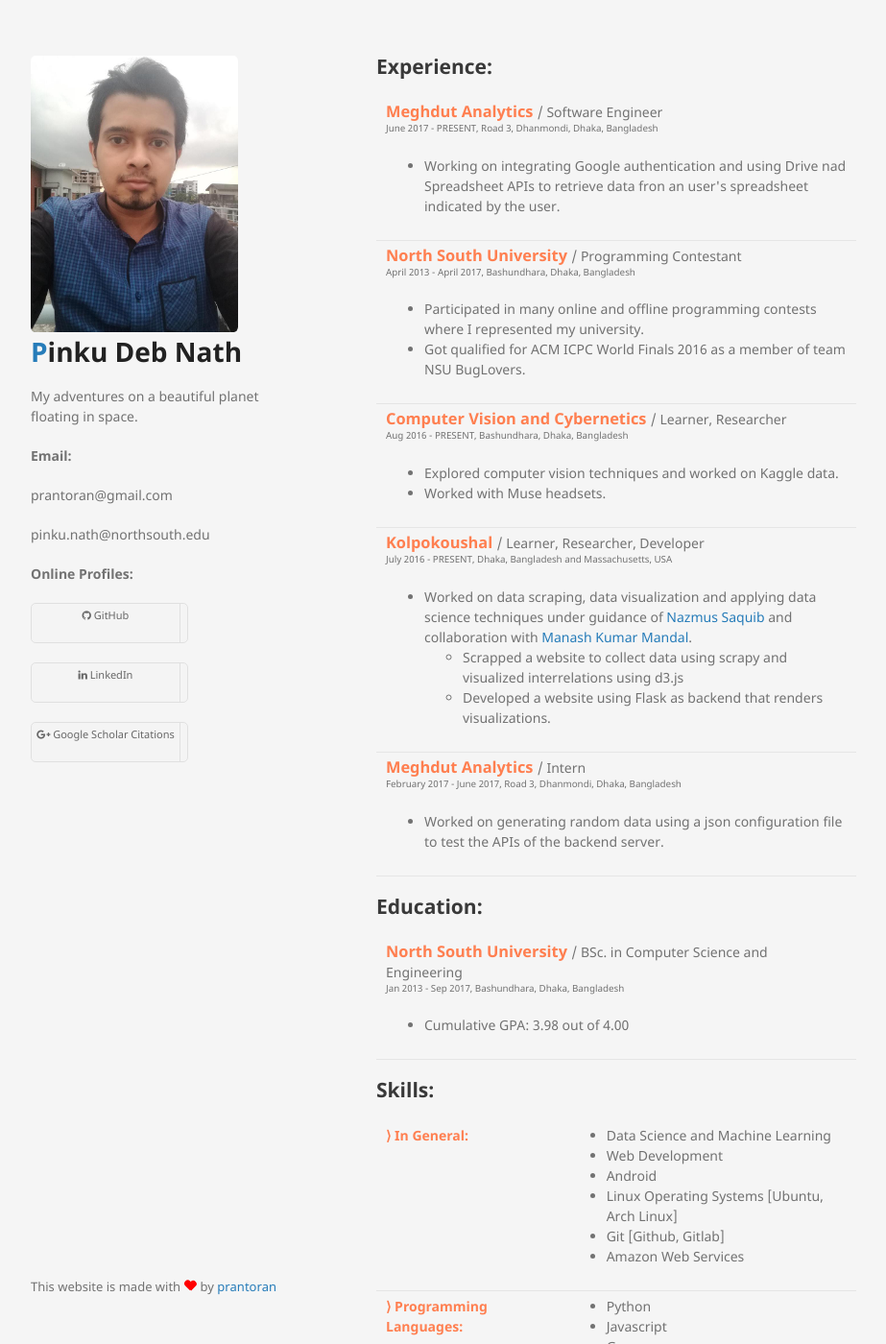
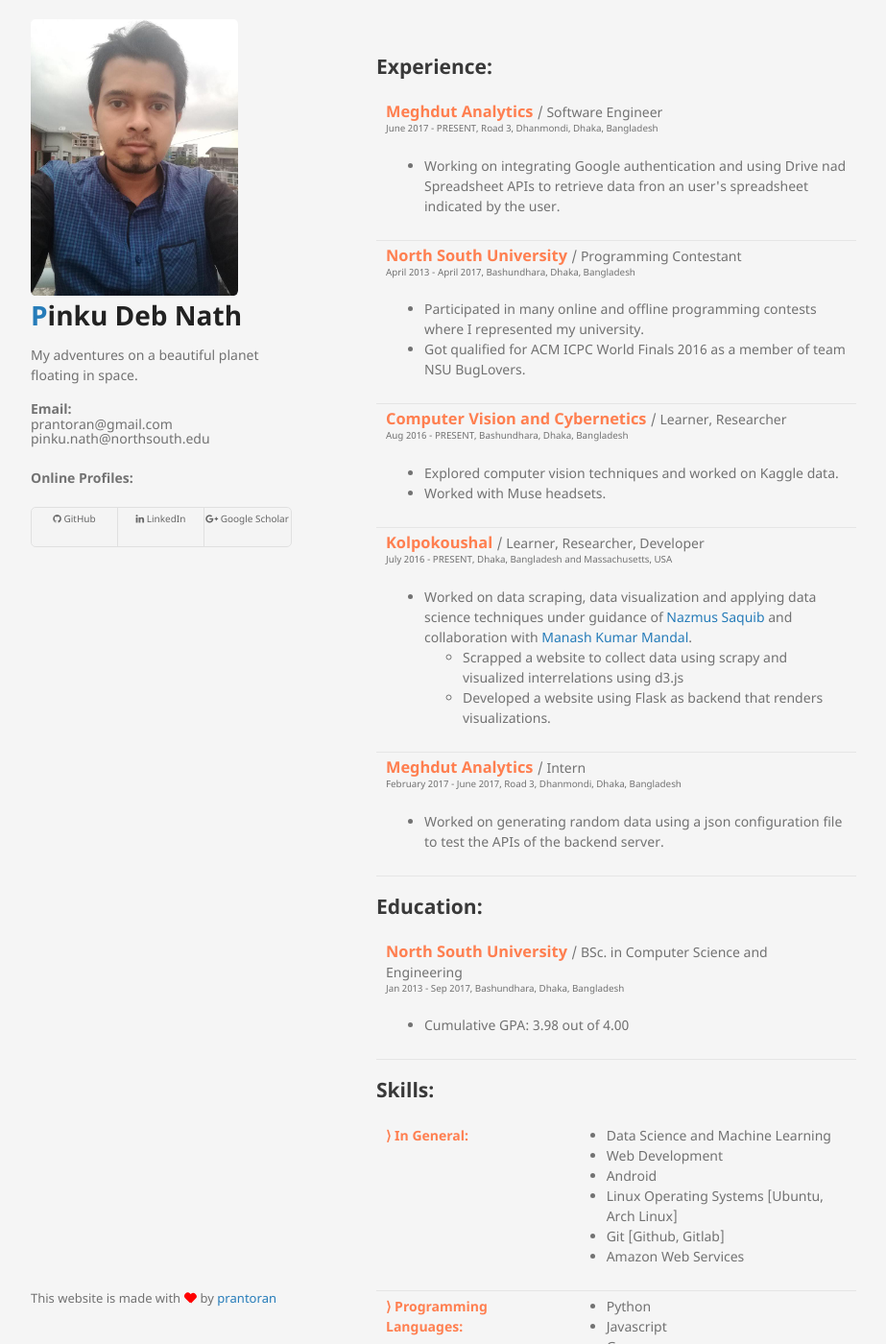
Before and after one commit to prantoran/yo, a Jekyll site: the page built from index.html, in a window 1280 px wide and 1400 px high. Shown: the whole window at 96% size, without its empty margins (178-1101 px from the left). Built offline with Jekyll 4.4.1, drawn with Linux system fonts in a browser that asks for light colours.

Commit message:
Fix alignment

```diff
--- a/_layouts/default.html
+++ b/_layouts/default.html
@@ -20,10 +20,10 @@
   <body class='scrollbar' id='style-1'>
     <div class="wrapper">
       <header>
-        <img class='avatar' src="{{ '/assets/image/avatar.jpg?v=' | append: site.github.build_revision | relative_url }}" />
+        <img class='avatar avatar-lowmargintop' src="{{ '/assets/image/avatar.jpg?v=' | append: site.github.build_revision | relative_url }}" />
         <!-- <h1>{{ site.title | default: site.github.repository_name }}</h1> -->
         <h1><a>P</a>inku Deb Nath</h1>
-        <p>{{ site.description | default: site.github.project_tagline }}</p>
+        <p class='lowmargintop'>{{ site.description | default: site.github.project_tagline }}</p>
 
         <!-- {% if site.github.is_project_page %}
           <p class="view"><a href="{{ site.github.repository_url }}">View the Project on GitHub <small>{{ github_name }}</small></a></p>
@@ -34,10 +34,10 @@
         {% endif %}
 
         {% if site.email %}
-            <p class='boldfont'>
+            <p class='boldfont lowmargintop lowmarginbottom'>
                 Email:
-            </p>
-            <p >
+            </p >
+            <p class='lowmarginbottom'>
                 {{site.email}}
             </p>
             <p>
@@ -52,60 +52,36 @@
           </ul>
         {% endif %} -->
         <p class='boldfont'>Online Profiles:</p>
-        <table>
+        <ul class='profile-container'>
             {% if site.github_username %}
-            <ul style='width:60%'>
-                <li style='width:95%'>
-                    <a href="https://github.com/{{ site.github_username }}">
+            <li >
+                <a class='profile-font' href="https://github.com/{{ site.github_username }}">
                             <i class="fa fa-github"></i> GitHub
                 </a>
             </li>
-            </ul>
             {% endif %}
             {% if site.linkedin_username %}
-            <ul style='width:60%'>
-                <li style='width:95%'>
-                    <a href="https://linkedin.com/in/{{ site.linkedin_username }}">
+            <li >
+                <a class='profile-font' href="https://linkedin.com/in/{{ site.linkedin_username }}">
                     <i class="fa fa-linkedin"></i> LinkedIn
                 </a>
             </li>
-            </ul>
             {% endif %}
             {% if site.google_scholar_citation_username %}
-            <ul style='width:60%'>
-                <li style='width:95%'>
-                    <a href="https://scholar.google.com/citations?user={{ site.google_scholar_citation_username }}">
-                        <i class="fa fa-google-plus"></i> Google Scholar Citations
+            <li >
+                <a class='profile-font' href="https://scholar.google.com/citations?user={{ site.google_scholar_citation_username }}">
+                    <i class="fa fa-google-plus"></i> Google Scholar
                 </a>
             </li>
+            {% endif %}
         </ul>
-            <!-- {% endif %}
-            {% if site.google_plus_username %}
-            <ul style='width:60%'>
-                <li style='width:95%'>
-                    <a href="https://plus.google.com/{{ site.google_plus_username }}">
-                        <i class="fa fa-google-plus"></i> Google+
-                    </a>
-                </li>
-            </ul>
-            {% endif %}
-            {% if site.facebook_username %}
-            <ul style='width:60%'>
-                <li style='width:95%'>
-                    <a href="https://www.facebook.com/{{ site.facebook_username }}">
-                        <i class="fa fa-facebook"></i> Facebook
-                    </a>
-                </li>
-            </ul>
-            {% endif %} -->
 
-        </table>
       </header>
       <section >
       {{ content }}
 
       </section>
-      <footer>
+      <footer class='footer-lowmarginbottom'>
         {% if site.github.is_project_page %}
         <div class='smallfont'>This website is made with <p id="heart"></p> by <a href="{{ site.github.owner_url }}">{{ site.github.owner_name }}</a></div>
         {% endif %}
@@ -113,7 +89,6 @@
       </footer>
     </div>
     <script src="{{ '/assets/js/scale.fix.js' | relative_url }}"></script>
-
 
   {% if site.google_analytics %}
     <script>
--- a/assets/css/style.scss
+++ b/assets/css/style.scss
@@ -45,3 +45,21 @@
 .block{
     display: block;
 }
+
+.lowmarginbottom {
+    margin-bottom: -2%;
+}
+.lowmargintop {
+    margin-top: -2%;
+}
+.avatar-lowmargintop {
+    margin-top: -14%;
+}
+
+.footer-lowmarginbottom {
+    margin-bottom: -1%;
+}
+
+.profile-font {
+    font-size: 10px;
+}
```
Also changed, not shown: 3 other files. Lines whose indentation alone changed are shown as unchanged.
